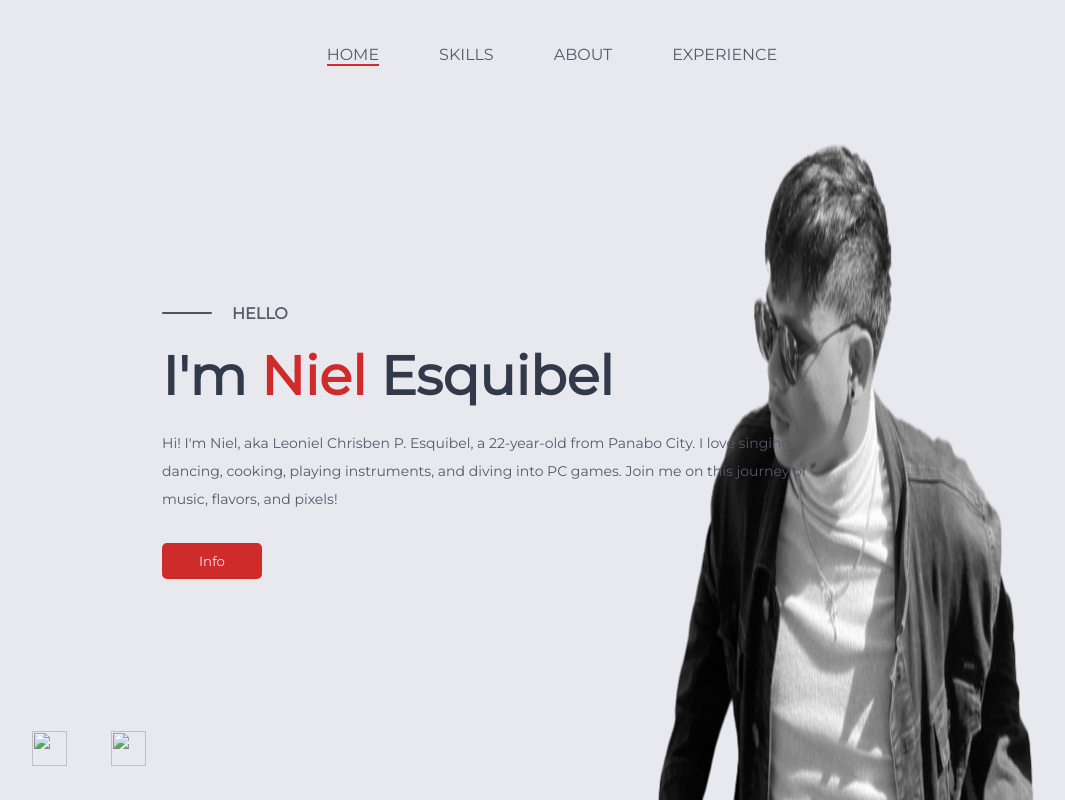
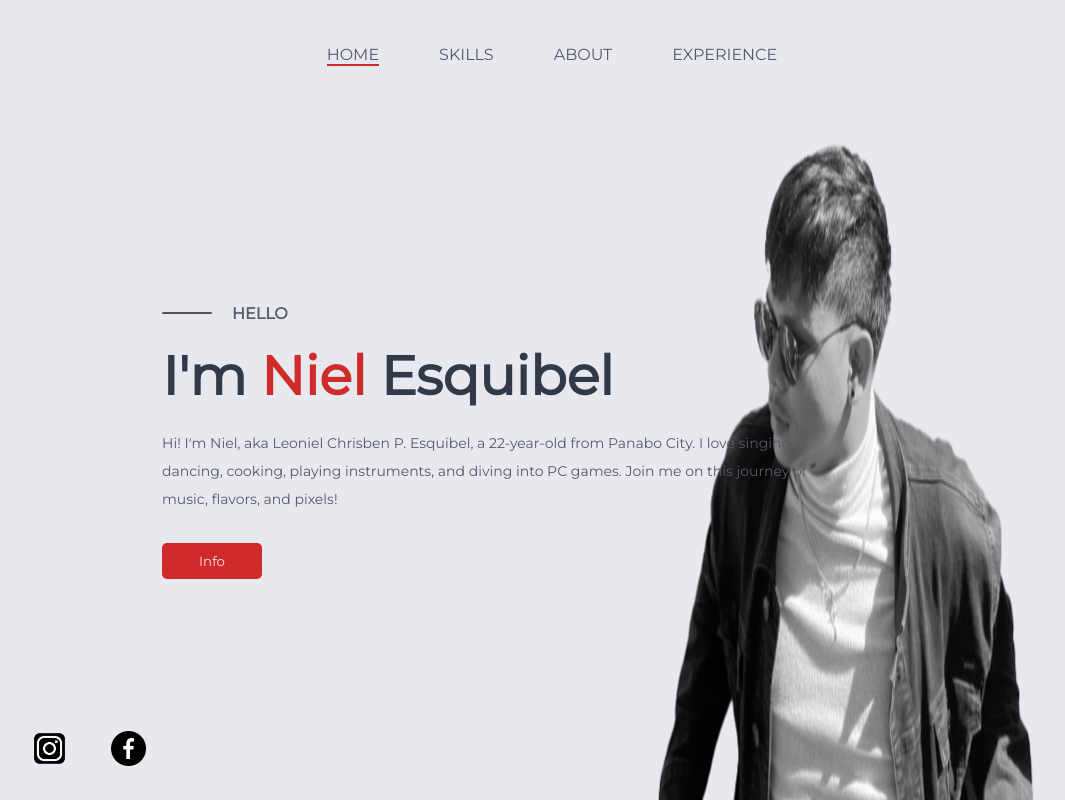
Before and after one commit to JCrownz/JCrownz, a plain HTML site: page Resume/index.html in a window 1280 px wide. Shown: the whole page, without its empty margins (88-1153 px from the left). Drawn offline with Linux system fonts and the light colour scheme; the site is published under a folder, as on GitHub Pages, so addresses that start at the root find nothing.

Commit message:
Update index.html

```diff
--- a/Resume/index.html
+++ b/Resume/index.html
@@ -246,8 +246,8 @@
 
         <!-- BOTTOM NAVIGATION -->
         <div class="bottom-navitaion">
-            <a href="https://www.facebook.com/leonielzkie"><img src="/Images/insta.png" alt=""></a>
-            <a href="https://www.facebook.com/leonielzkie"> <img src="/Images/facebook.png" alt=""></a>
+            <a href="https://www.facebook.com/leonielzkie"><img src="Images/insta.png" alt=""></a>
+            <a href="https://www.facebook.com/leonielzkie"> <img src="Images/facebook.png" alt=""></a>
         </div>
 
     </div>
```
